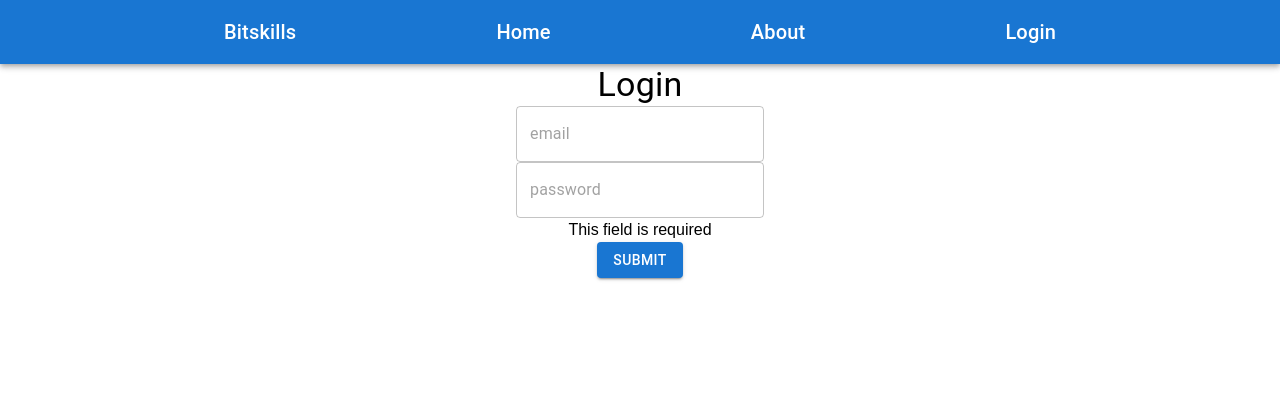
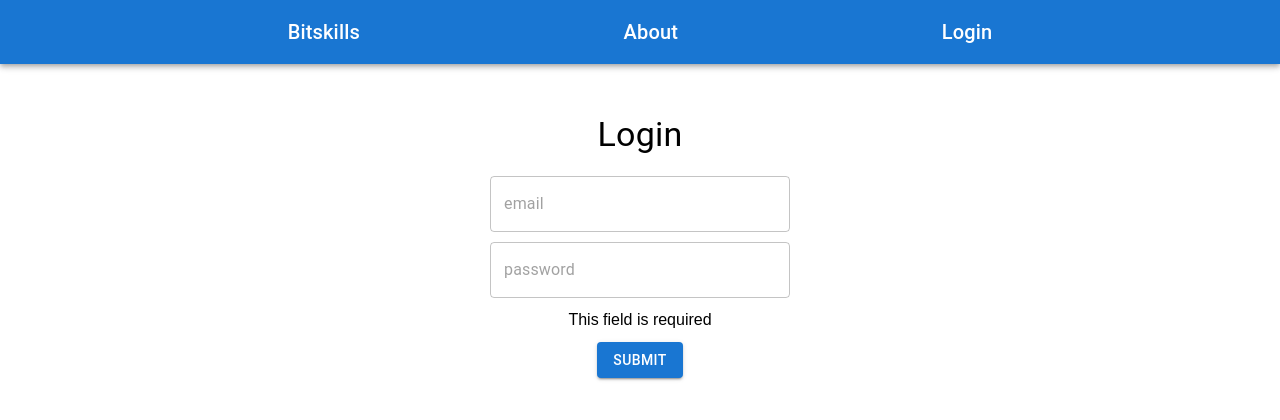
Before and after one commit to CodeDiversity/bitskills-pwa, a React (Create React App) app in the folder bitskills/: page /login in a window 1280 px wide. Shown: the top 420 px of the page. Built offline with nearby package versions, Linux system fonts and the light colour scheme.

Commit message:
adding provider and some styling

```diff
--- a/bitskills/src/App.tsx
+++ b/bitskills/src/App.tsx
@@ -1,20 +1,22 @@
 import React from 'react';
 import './App.css';
-import Navbar from './organisms/Navbar/Navbar';
 import { BrowserRouter, Route, Routes } from 'react-router-dom';
 import Landing from './pages/Landing/Landing';
 import Layout from './Layout';
 import Login from './pages/Login/Login';
+import { AuthContextProvider } from './contexts/AuthContext';
 
 function App() {
   return (
     <BrowserRouter>
+      <AuthContextProvider>
         <Layout>
           <Routes>
             <Route path='/' element={<Landing />}></Route>
             <Route path='/login' element={<Login />}></Route>
           </Routes>
         </Layout>
+      </AuthContextProvider>
     </BrowserRouter>
   );
 }
--- a/bitskills/src/Layout.tsx
+++ b/bitskills/src/Layout.tsx
@@ -1,21 +1,52 @@
-import React from 'react'
-import Navbar from './organisms/Navbar/Navbar'
+import React, { useEffect } from 'react';
+import Navbar from './organisms/Navbar/Navbar';
+import { useNavigate } from 'react-router-dom';
+import Login from './pages/Login/Login';
+import { useAuthentication } from './hooks/useAuthentication';
 
 type Props = {
-    children: React.ReactNode
+  children: React.ReactNode;
+};
+
+export default function Layout({ children }: Props) {
+  const navigate = useNavigate();
+  const { token, isAuthenticated } = useAuthentication();
+  // write a function to check if the user is authenticated
+  // if the user is authenticated, return the children
+  // if the user is not authenticated, redirect to the login page
+
+  useEffect(() => {
+    // Check if the user is authenticated
+    if (!isAuthenticated) {
+      // Redirect the user to the login page
+      navigate('/login');
     }
+    // eslint-disable-next-line react-hooks/exhaustive-deps
+  }, [isAuthenticated]);
 
-export default function Layout({children}: Props) {
+  // If the user is not authenticated, redirect to the login page
+  if (!isAuthenticated) {
+    // Redirect the user to the login page
     return (
       <div>
         <header>
-      <Navbar/>
+          <Navbar />
         </header>
         <main>
-      {children}
+          <Login />
         </main>
-    <footer>
-    </footer>
+        <footer></footer>
       </div>
-  )
+    );
   }
+
+  return (
+    <div>
+      <header>
+        <Navbar />
+      </header>
+      <main>{children}</main>
+      <footer></footer>
+    </div>
+  );
+}
--- /dev/null
+++ b/bitskills/src/contexts/AuthContext.tsx
@@ -0,0 +1,42 @@
+import React, { ReactNode, createContext, useState } from 'react';
+
+interface AuthContextType {
+  isAuthenticated: boolean;
+  token: string;
+  username: string;
+  setUsername: (username: string) => void;
+  setToken: (token: string) => void;
+  setIsAuthenticated: (isAuthenticated: boolean) => void;
+}
+
+const initialContext: AuthContextType = {
+  isAuthenticated: false,
+  token: '',
+  username: '',
+  setUsername: () => {},
+  setToken: () => {},
+  setIsAuthenticated: () => {},
+};
+
+export const AuthContext = createContext<AuthContextType>(initialContext);
+
+export const AuthContextProvider: React.FC<{ children: ReactNode }> = ({
+  children,
+}) => {
+  const [isAuthenticated, setIsAuthenticated] = useState(false);
+  const [token, setToken] = useState('');
+  const [username, setUsername] = useState('');
+
+  const contextValue: AuthContextType = {
+    isAuthenticated,
+    token,
+    username,
+    setUsername,
+    setToken,
+    setIsAuthenticated,
+  };
+
+  return (
+    <AuthContext.Provider value={contextValue}>{children}</AuthContext.Provider>
+  );
+};
--- /dev/null
+++ b/bitskills/src/hooks/useAuthentication.tsx
@@ -0,0 +1,23 @@
+import { useContext } from 'react';
+import { AuthContext } from '../contexts/AuthContext';
+
+const useAuthentication = () => {
+  const { setToken, setIsAuthenticated, token, isAuthenticated } =
+    useContext(AuthContext);
+  const login = () => {
+    const token = '1234';
+    localStorage.setItem('token', token);
+    setToken(token);
+    setIsAuthenticated(true);
+  };
+
+  const logout = () => {
+    setToken('');
+    localStorage.removeItem('token');
+    setIsAuthenticated(false);
+  };
+
+  return { isAuthenticated, token, login, logout };
+};
+
+export { useAuthentication };
--- a/bitskills/src/organisms/Navbar/Navbar.tsx
+++ b/bitskills/src/organisms/Navbar/Navbar.tsx
@@ -3,22 +3,21 @@ import AppBar from '@mui/material/AppBar';
 import Toolbar from '@mui/material/Toolbar';
 import BasicLink from '../../atoms/BasicLink';
 import './Navbar.scss';
+import { useAuthentication } from '../../hooks/useAuthentication';
 
 const Navbar = () => {
+  const { logout, isAuthenticated } = useAuthentication();
   return (
     <AppBar position='static'>
       <Toolbar className='appBar'>
         <BasicLink variant='h6' to='/'>
           Bitskills
         </BasicLink>
-        <BasicLink variant='h6' to='/'>
-          Home
-        </BasicLink>
         <BasicLink variant='h6' to='/about'>
           About
         </BasicLink>
         <BasicLink variant='h6' to='/login'>
-          Login
+          {isAuthenticated ? <span onClick={logout}>Logout</span> : 'Login'}
         </BasicLink>
       </Toolbar>
     </AppBar>
--- a/bitskills/src/pages/Login/Login.scss
+++ b/bitskills/src/pages/Login/Login.scss
@@ -5,4 +5,23 @@
     flex-direction: column;
     justify-content: center;
     align-items: center;
+
+    .header{
+        margin-bottom: 20px;
+        margin-top: 50px;
+    }
+    .inputField{
+        margin-bottom: 10px;
+        width: 300px;
+    }
+
+    .submitButton{
+        margin: 10px 0;
+    }
+
+    @media screen and (max-width: 600px) {
+        .inputField{
+            width: 250px;
+        }
+    }
 }
--- a/bitskills/src/pages/Login/Login.tsx
+++ b/bitskills/src/pages/Login/Login.tsx
@@ -2,29 +2,57 @@ import { useForm } from 'react-hook-form';
 import './Login.scss';
 import { TextField, Button } from '@mui/material';
 import Typography from '@mui/material/Typography';
+import { useNavigate, redirect } from 'react-router-dom';
+import { useAuthentication } from '../../hooks/useAuthentication';
 
 export default function Login() {
+  const navigate = useNavigate();
+  const { isAuthenticated, login } = useAuthentication();
   const {
     register,
     handleSubmit,
     formState: { errors },
   } = useForm();
-  const onSubmit = (data: any) => console.log(data);
+  const onSubmit = (data: any) => {
+    // Get the input values (e.g., username and password)
+    // Check if the username and password are valid
+    if (data?.email === 'admin' && data?.password === 'pw') {
+      // Create a fake authentication token
+      login();
+      navigate('/');
+    } else {
+      // Display an error message
+      alert('Invalid username or password');
+    }
+    // Prevent the form from submitting and refreshing the page
+    return false;
+  };
+
+  if (isAuthenticated) return <div>You are already logged in</div>;
 
   return (
     <form onSubmit={handleSubmit(onSubmit)} className='loginForm'>
-      <Typography variant='h4' component='h4'>
+      <Typography variant='h4' component='h4' className='header'>
         Login
       </Typography>
-      <TextField variant='outlined' placeholder="email" defaultValue='' {...register('email')} />
+      <TextField
+        className='inputField'
+        variant='outlined'
+        placeholder='email'
+        defaultValue=''
+        {...register('email')}
+      />
       <TextField
         variant='outlined'
         placeholder='password'
         type='password'
+        className='inputField'
         {...register('password', { required: true })}
       />
       {errors && <span>This field is required</span>}
-      <Button variant="contained" type='submit'>Submit</Button>
+      <Button className='submitButton' variant='contained' type='submit'>
+        Submit
+      </Button>
     </form>
   );
 }
```
Lines whose indentation alone changed are shown as unchanged.
